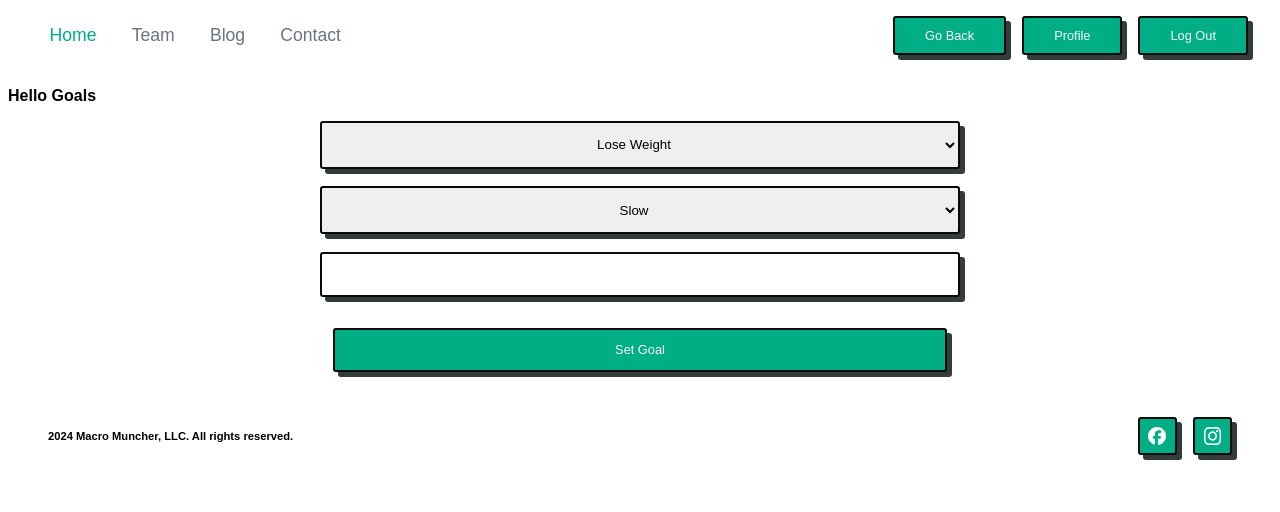
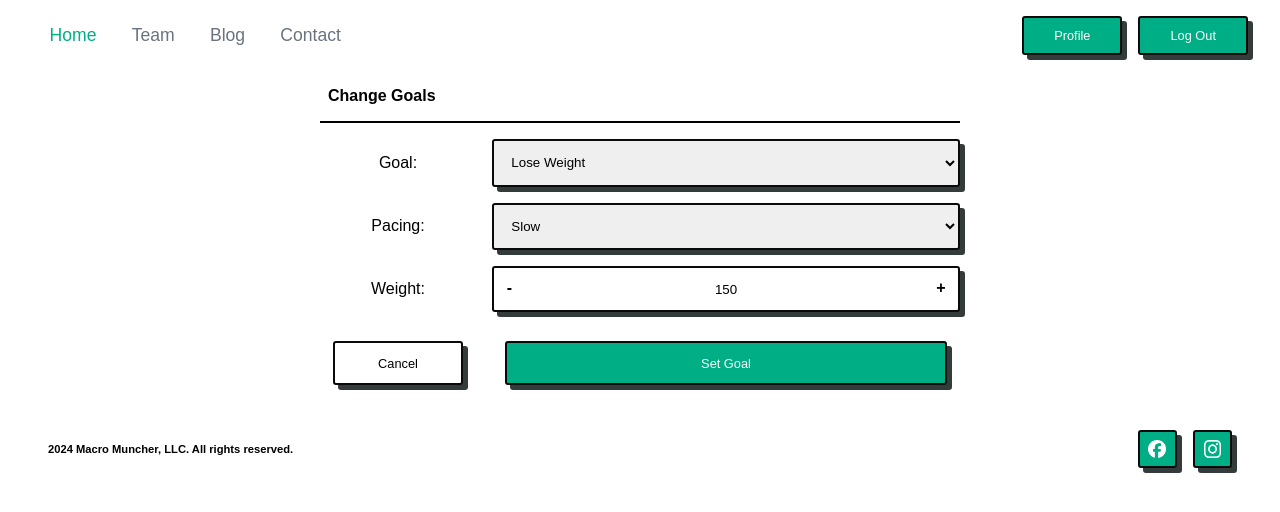
Before and after one commit to TEnders64/macro_muncher, a Django app: page /macros/goals/ in a window 1280 px wide. Shown: the top 512 px of the page. Run offline with Django 4.2, Linux system fonts and the light colour scheme; the visitor is signed in with stand-in values (Sample User, id 1).

Commit message:
goals, calorie sums, profile form view IP

```diff
--- a/macro_muncher/macros/forms.py
+++ b/macro_muncher/macros/forms.py
@@ -1,6 +1,6 @@
 from django import forms
 from .models import FoodItem, Measurement, Goal
-
+from django.utils.translation import gettext_lazy as _
 
 class FoodItemForm(forms.ModelForm):
     class Meta:
@@ -43,12 +43,21 @@ class GoalForm(forms.ModelForm):
         fields = ['goal_type', 'goal_pacing', 'goal_weight']
         widgets = {
             'goal_type': forms.Select(
-                {'class': 'goal-type'}
+                {'class': 'goal-type block'}
             ),
             'goal_pacing': forms.Select(
-                {'class': 'goal-pacing'}
+                {'class': 'goal-pacing block'}
             ),
             'goal_weight': forms.NumberInput(
-                {'class': 'goal-weight', 'min': 0}
+                {
+                    'class': 'goal-weight block',
+                    'min': 0,
+                    'value': '150'
+                }
             ),
         }
+        labels = {
+            'goal_type': _('Goal:'),
+            'goal_pacing': _('Pacing:'),
+            'goal_weight': _('Weight:'),
+        }
--- a/macro_muncher/macros/models.py
+++ b/macro_muncher/macros/models.py
@@ -19,6 +19,9 @@ class FoodItem(models.Model):
 
     def get_absolute_url(self):
         return reverse("dashboard")
+
+    def total_calories(self):
+        return self.proteins*4 + self.fats*9 + self.carbs*4
 
 
 class Goal(models.Model):
@@ -67,3 +70,43 @@ class Measurement(models.Model):
 
     created_at = models.DateTimeField(auto_now_add=True)
     updated_at = models.DateTimeField(auto_now=True)
+
+    def get_absolute_url(self):
+        return reverse("dashboard")
+
+
+# class Standards(models.Model):
+#     MALE = 'M'
+#     FEMALE = 'F'
+#     SEX_CHOICES = [
+#         (MALE, 'Male'),
+#         (FEMALE, 'Female')
+#     ]
+
+#     # Activity-level Multiplier based on Mifflin-St.Jeor Equation
+#     INACTIVE = 1.2
+#     SLIGHTLY_ACTIVE = 1.375
+#     MODERATELY_ACTIVE = 1.55
+#     VERY_ACTIVE = 1.7
+#     EXTREMELY_ACTIVE = 1.9
+
+#     ACTIVITY_LEVEL_CHOICES = [
+#         (INACTIVE, 'Inactive/Sedentary'),
+#         (SLIGHTLY_ACTIVE, 'Slightly Active'),
+#         (MODERATELY_ACTIVE, 'Moderately Active'),
+#         (VERY_ACTIVE, 'Very Active'),
+#         (EXTREMELY_ACTIVE, 'Extremely Active'),
+#     ]
+
+#     sex = models.CharField(
+#         choices=SEX_CHOICES,
+#         max_length=20
+#     )
+#     age = models.IntegerField()
+#     height = models.IntegerField()
+#     weight = models.IntegerField()
+#     activity_level = models.CharField(
+#         choices=ACTIVITY_LEVEL_CHOICES,
+#         default=INACTIVE,
+#         max_length=20
+#     )
--- a/macro_muncher/macros/static/macros/css/style.css
+++ b/macro_muncher/macros/static/macros/css/style.css
@@ -38,11 +38,14 @@ h1 {
     background-color: rgb(58, 94, 197);
 }
 .goal-box-text h2 {
-    margin: .5em 0;
+    margin: 0;
+    margin-bottom: .5em 0;
+    font-size: 1.2em;
 }
 .goal-box-text h3 {
-    margin: .5em 0;
+    margin-top: .5em;
     color: rgb(70, 70, 70);
+    font-size: 1em;
 }
 
 /* metric boxes */
@@ -195,59 +198,83 @@ input::-webkit-inner-spin-button {
     margin: 1em;
 }
 
-.weight-input-decrement {
+.measurement-submission .weight-input-decrement {
     padding: .7em 1em;
     font-weight: bold;
     text-align: center;
     position: absolute;
     top: .16em;
     left: .1em;
-    background-color: rgb(58, 94, 197);
-    color: white;
+    color: black;
     box-sizing: border-box;
-    border-right: 2px solid black;
 }
-.weight-input-increment {
+.measurement-submission .weight-input-increment {
     padding: .7em 1em;
     font-weight: bold;
     text-align: center;
     position: absolute;
     top: .16em;
     right: .1em;
-    background-color: rgb(58, 94, 197);
-    color: white;
+    color: black;
     box-sizing: border-box;
-    border-left: 2px solid black;
 }
 
 /* goal changing form template */
 .change-goals {
-    /* display: flex;
+    display: grid;
+    grid-template-columns: repeat(2, 1fr);
+    gap: 1em;
+    max-width: 50%;
+    margin: 0 auto;
+}
+.change-goals h1 {
+    border-bottom: 2px solid black;
+}
+.change-goals-form {
+    display: grid;
+    grid-template-columns: 1fr 3fr;
+    gap: 1em;
+    position: relative;
+}
+.change-goals-form label {
+    display: flex;
     justify-content: center;
     align-items: center;
-    gap: 1.1em;
-    max-width: 50%;
-    margin: 0 auto; */
 }
-.change-goals-form {
-    display: flex;
-    flex-direction: column;
-    justify-content: center;
-    gap: 1.1em;
-    margin: 0 auto;
-    max-width: 50%;
+.change-goals-form input {
+    padding: 1em;
+    text-align: center;
 }
-.change-goals-form label {
-    display: none;
-}
-
-.change-goals-form input, .change-goals-form select {
+.change-goals-form select {
     padding: 1em;
-    border: 2px solid rgb(10 10 10);
-    box-shadow: 5px 5px rgb(51 60 58);
-    border-radius: 3px;
-    text-align: center;
 }
 .change-goals-form input[type='submit'] {
     margin: 1em;
 }
+.change-goals-form a {
+    margin: 1em;
+    padding: 1em;
+    text-align: center;
+    color: black;
+    background-color: white;
+}
+.change-goals-form .weight-input-decrement {
+    padding: .8em;
+    font-weight: bold;
+    text-align: center;
+    position: absolute;
+    bottom: 5.5em;
+    /* left: 7em; */
+    color: black;
+    box-sizing: border-box;
+}
+.change-goals-form .weight-input-increment {
+    padding: .8em;
+    font-weight: bold;
+    text-align: center;
+    position: absolute;
+    bottom: 5.5em;
+    right: .1em;
+    color: black;
+    box-sizing: border-box;
+}
--- /dev/null
+++ b/macro_muncher/macros/static/macros/js/change-goals-script.js
@@ -0,0 +1,45 @@
+document.addEventListener('DOMContentLoaded', function(){
+
+    weightIncDecButtons();
+
+    pacingToggle();
+
+    changeGoalsStyleIncButton();
+
+});
+
+window.addEventListener('resize', changeGoalsStyleIncButton);
+
+// track weight goal inc/dec buttons
+function weightIncDecButtons(){
+    let dec = document.querySelector('.change-goals-form .weight-input-decrement');
+    let inc = document.querySelector('.change-goals-form .weight-input-increment');
+    let weight = document.querySelector('.change-goals-form .goal-weight');
+
+    dec.style.width = inc.offsetWidth.toString() + 'px';
+
+    dec.addEventListener('click', () => {
+        weight.value >= 1 ? weight.value-- : weight.value
+    })
+
+    inc.addEventListener('click', () => {
+        weight.value++;
+    })
+}
+
+// change goals form disabling pacing for Maintain goal
+function pacingToggle(){
+    let goal = document.querySelector('.goal-type');
+    goal.addEventListener('change', () => {
+        let pacing = document.querySelector('.goal-pacing');
+        goal.value == 'Maintain' ? pacing.disabled = true : pacing.disabled = false
+    });
+}
+
+// change goals form inc/dec buttons
+function changeGoalsStyleIncButton() {
+    let weightInput = document.querySelector('.change-goals-form .goal-weight');
+    let dec = document.querySelector('.change-goals-form .weight-input-decrement');
+    let offset = weightInput.getBoundingClientRect().left - dec.getBoundingClientRect().left;
+    dec.style.left = offset + 'px';
+}
--- a/macro_muncher/macros/templates/macros/change-goals.html
+++ b/macro_muncher/macros/templates/macros/change-goals.html
@@ -16,7 +16,6 @@
         <a href="#" class="dark-gray">Contact</a>
     </div>
     <div class="account-actions">
-        <a href="{% url 'dashboard' %}" class="block button">Go Back</a>
         <a href="{% url 'profile' %}" class="block button">Profile</a>
         <form action="{% url 'logout' %}" method="post">
             {% csrf_token %}
@@ -27,12 +26,16 @@
 {% endblock %}
 
 {% block main_content %}
-<h1>Hello Goals</h1>
 <div class="change-goals">
-    <form class="change-goals-form" method="post">
+    <h1 class="grid-col-span-2">Change Goals</h1>
+    <form class="change-goals-form grid-col-span-2" method="post">
         {% csrf_token %}
+        <div class="weight-input-decrement">-</div>
+        <div class="weight-input-increment">+</div>
         {{ form }}
+        <a href="{% url 'dashboard' %}" class="block button">Cancel</a>
         <input type="submit" class="block button" value="Set Goal">
     </form>
 </div>
+<script src="{% static 'macros/js/change-goals-script.js' %}"></script>
 {% endblock %}
--- a/macro_muncher/macros/views.py
+++ b/macro_muncher/macros/views.py
@@ -1,22 +1,23 @@
+from typing import Any
 from django.shortcuts import render
 from django.views.generic import TemplateView
 from .forms import FoodItemForm, MeasurementForm, GoalForm
-from django.views.generic.edit import CreateView, FormView
-from .models import FoodItem, Measurement
+from django.views.generic.edit import CreateView
+from .models import FoodItem, Measurement, Goal
 from django.contrib.auth.mixins import LoginRequiredMixin
 
 # Create your views here.
 class DashboardView(LoginRequiredMixin, TemplateView):
     template_name = 'macros/dashboard.html'
 
-    def get_context_data(self, **kwargs):
+    def get_context_data(self):
         form_item = FoodItemForm()
         form_measurement = MeasurementForm()
+        current_goal = Goal.objects.filter(user=self.request.user).last()
+        last_measurement = Measurement.objects.filter(user=self.request.user).last()
         food_log = FoodItem.objects.filter(user=self.request.user)
 
         return {
-            'goal_type': 'Lose Weight',
-            'goal_weight': 150,
             'cals_max_value': 2140,
             'cals_this_value': 921,
             'cals_max_width': 100,
@@ -29,9 +30,12 @@ class DashboardView(LoginRequiredMixin, TemplateView):
             'carbs_max_value': 300,
             'carbs_this_value': 118,
             'carbs_max_width': 100,
+            'current_goal': current_goal,
+            'last_measurement': last_measurement,
             'form_item': form_item,
             'form_measurement': form_measurement,
-            'food_log': food_log
+            'food_log': food_log,
+
         }
 
 class FoodItemCreateView(LoginRequiredMixin, CreateView):
@@ -50,7 +54,7 @@ class MeasurementCreateView(LoginRequiredMixin, CreateView):
         form.instance.user = self.request.user
         return super().form_valid(form)
 
-class GoalUpdateView(LoginRequiredMixin, FormView):
+class GoalUpdateView(LoginRequiredMixin, CreateView):
     template_name = 'macros/change-goals.html'
     form_class = GoalForm
     success_url = '/macros/dashboard'
--- a/macro_muncher/users/models.py
+++ b/macro_muncher/users/models.py
@@ -37,27 +37,10 @@ class UserManager(BaseUserManager):
         return user
 
 class User(AbstractBaseUser, PermissionsMixin):
-    MALE = 'M'
-    FEMALE = 'F'
-    NO_ANSWER = 'N'
-    GENDER_CHOICES = [
-        (MALE, 'Male'),
-        (FEMALE, 'Female'),
-        (NO_ANSWER, 'Prefer Not to Answer')
-    ]
-
     first_name = models.CharField(max_length=45)
     last_name = models.CharField(max_length=45)
-    phone_number = models.CharField(max_length=12, null=True)
     email = models.EmailField(max_length=254, unique=True)
     username = models.CharField(max_length=45)
-    date_of_birth = models.DateField(blank=True, null=True)
-    gender = models.CharField(
-        choices=GENDER_CHOICES,
-        default=NO_ANSWER,
-        max_length=20
-    )
-    address = models.TextField
 
     created_at = models.DateTimeField(auto_now_add=True)
     updated_at = models.DateTimeField(auto_now=True)
@@ -74,3 +57,47 @@ class User(AbstractBaseUser, PermissionsMixin):
 
     def __str__(self):
         return self.username
+
+class Profile(models.Model):
+    user = models.OneToOneField(User, on_delete=models.CASCADE)
+
+    MALE = 'M'
+    FEMALE = 'F'
+    NO_ANSWER = 'N'
+    GENDER_CHOICES = [
+        (MALE, 'Male'),
+        (FEMALE, 'Female'),
+        (NO_ANSWER, 'Prefer Not to Answer')
+    ]
+
+    gender = models.CharField(
+        choices=GENDER_CHOICES,
+        default=NO_ANSWER,
+        max_length=20
+    )
+    date_of_birth = models.DateField(blank=True, null=True)
+    height = models.IntegerField(default=60, null=True)
+
+    # Activity-level Multiplier based on Mifflin-St.Jeor Equation
+    INACTIVE = 1.2
+    SLIGHTLY_ACTIVE = 1.375
+    MODERATELY_ACTIVE = 1.55
+    VERY_ACTIVE = 1.7
+    EXTREMELY_ACTIVE = 1.9
+
+    ACTIVITY_LEVEL_CHOICES = [
+        (INACTIVE, 'Inactive/Sedentary'),
+        (SLIGHTLY_ACTIVE, 'Slightly Active'),
+        (MODERATELY_ACTIVE, 'Moderately Active'),
+        (VERY_ACTIVE, 'Very Active'),
+        (EXTREMELY_ACTIVE, 'Extremely Active'),
+    ]
+
+    activity_level = models.CharField(
+        choices=ACTIVITY_LEVEL_CHOICES,
+        default=INACTIVE,
+        max_length=20
+    )
+
+    def __str__(self):
+        return self.user.first_name+"'s Profile"
```
Also changed, not shown: macro_muncher/macros/templates/macros/dashboard.html (+5 -4 lines), macro_muncher/users/forms.py (+11 -1 lines), macro_muncher/users/signals.py (added, +16 -0 lines), macro_muncher/users/templates/users/profile.html (+36 -0 lines), macro_muncher/users/views.py (+14 -6 lines), macro_muncher/macros/migrations/0005_standards.py (added), macro_muncher/macros/migrations/0006_delete_standards.py (added), macro_muncher/macros/static/macros/js/dashboard-script.js (renamed from macro_muncher/macros/static/macros/js/script.js), macro_muncher/users/migrations/0002_user_height.py (added), macro_muncher/users/migrations/0003_remove_user_date_of_birth_remove_user_gender_and_more.py (added).
